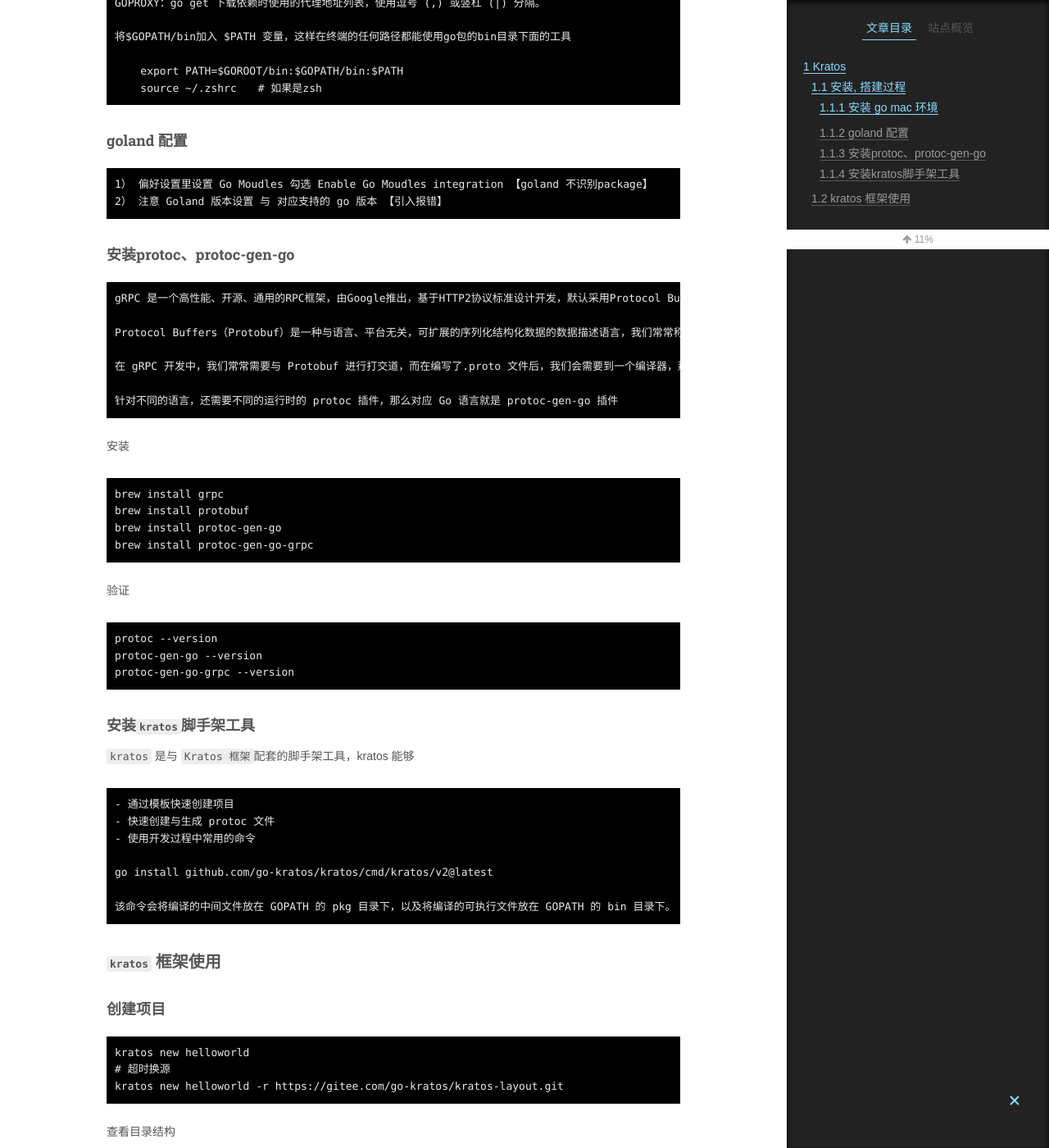
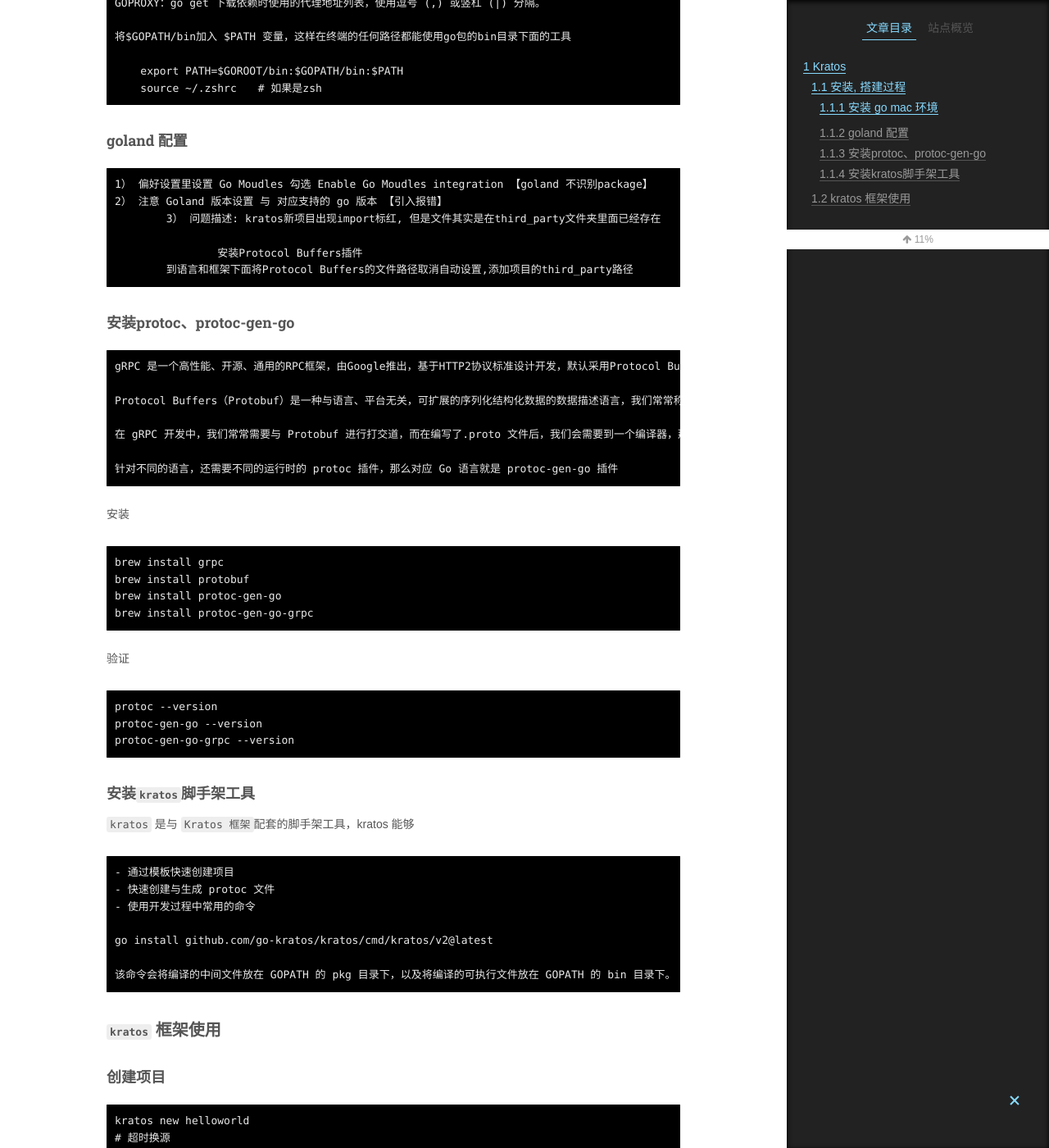
Before and after one commit to landybird/landybird.github.io, a Jekyll site: the page built from _posts/2023-05-12-kratos框架-test.md, in a window 1280 px wide and 1400 px high, scrolled down 1530 px. Shown: the whole window at 82% size. Built offline with Jekyll 4.4.1, drawn with Linux system fonts in a browser that asks for light colours; some web fonts are replaced; a script that is not in the unit is left out; comment, search, counter and statistics services are not loaded.

Commit message:
Update 2023-05-12-kratos框架-test.md

```diff
--- a/_posts/2023-05-12-kratos框架-test.md
+++ b/_posts/2023-05-12-kratos框架-test.md
@@ -54,6 +54,11 @@ tags:
 
 	1） 偏好设置里设置 Go Moudles 勾选 Enable Go Moudles integration 【goland 不识别package】
 	2） 注意 Goland 版本设置 与 对应支持的 go 版本 【引入报错】
+ 	3） 问题描述: kratos新项目出现import标红, 但是文件其实是在third_party文件夹里面已经存在
+
+       		安装Protocol Buffers插件
+	 	到语言和框架下面将Protocol Buffers的文件路径取消自动设置,添加项目的third_party路径
+
 
 #### 安装protoc、protoc-gen-go
 
```
